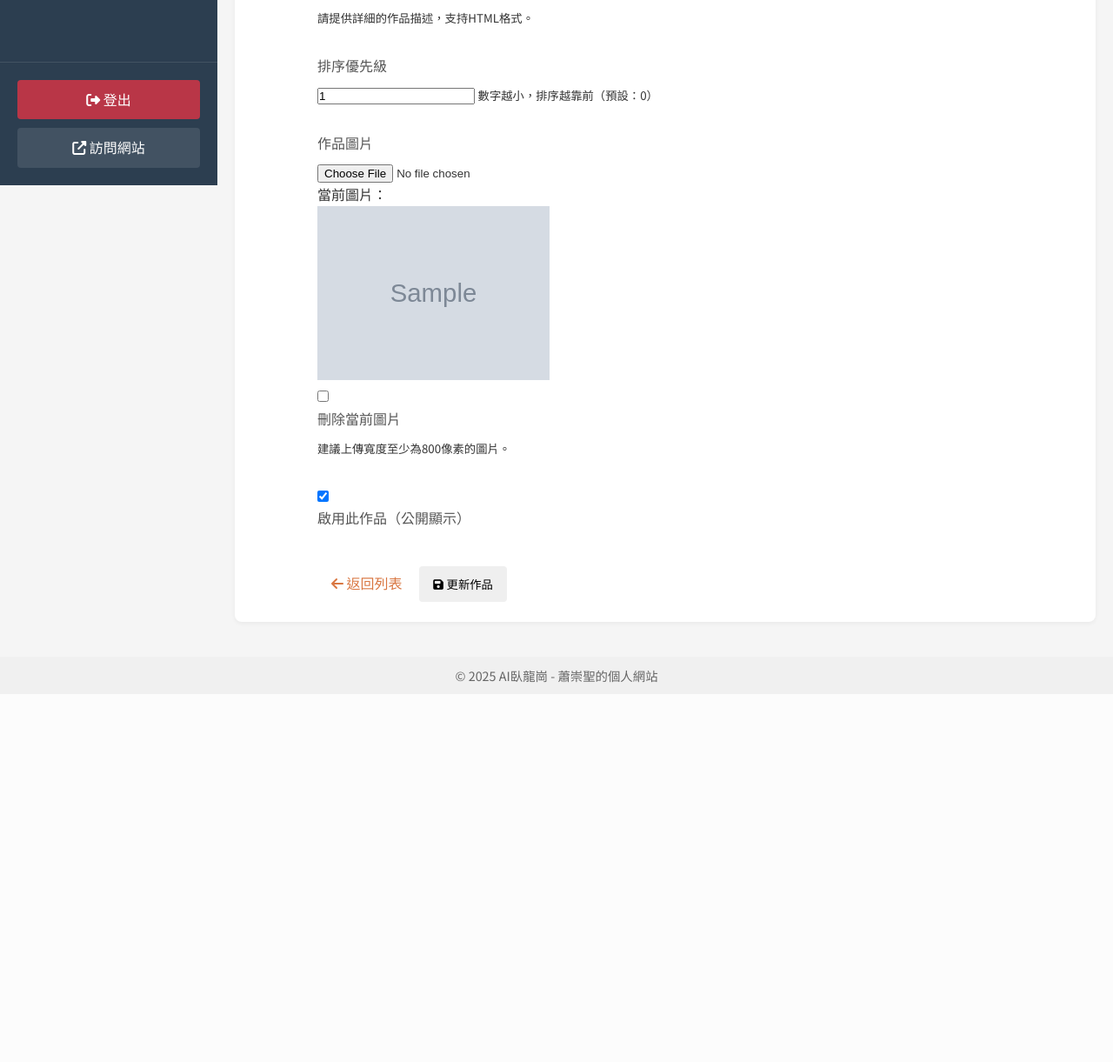
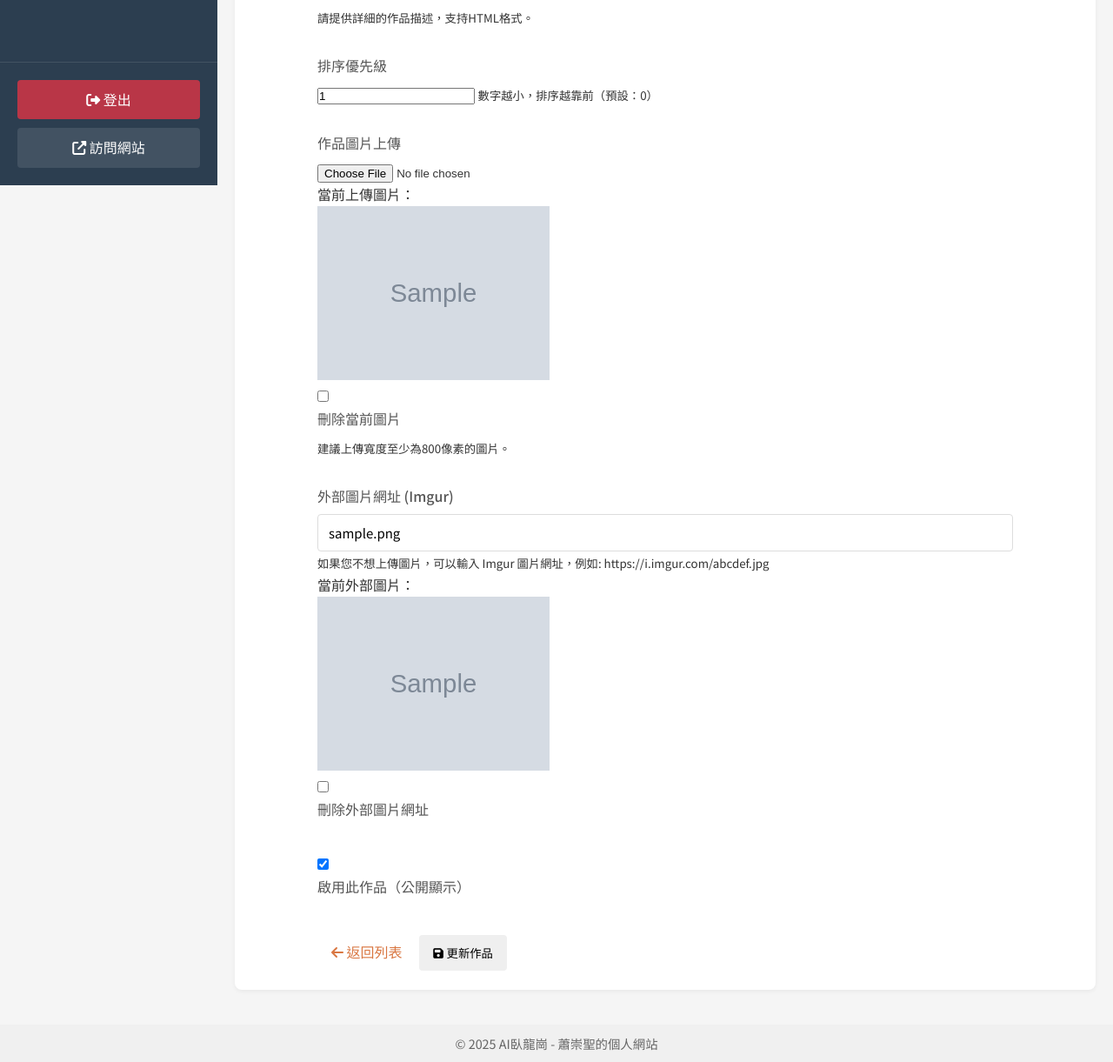
Before and after one commit to HSIAOCHUNGSHENG/AIDRAGONHOUSE2, a Flask app: page /admin/portfolio/edit/1 in a window 1280 px wide. Shown: the part 587-1808 px from the top of the page at 87% size. Before the commit the page ends 1372 px from the top, so only its background shows below. Run offline with Flask 3, Linux system fonts and the light colour scheme; a user stored in the database is signed in; tables that the repository leaves empty hold one stand-in row (values such as "Sample post"); grey boxes marked "Sample" are stand-in pictures; some libraries are stand-ins or nearby versions.

Commit message:
Add files via upload

```diff
--- a/templates/admin/portfolio_form.html
+++ b/templates/admin/portfolio_form.html
@@ -58,11 +58,11 @@
             </div>
 
             <div class="form-group">
-                <label for="image">作品圖片</label>
+                <label for="image">作品圖片上傳</label>
                 <input type="file" id="image" name="image" class="form-control" accept="image/*">
                 {% if portfolio and portfolio.image_path %}
                 <div class="current-image mt-2">
-                    <p>當前圖片：</p>
+                    <p>當前上傳圖片：</p>
                     <img src="{{ url_for('static', filename=portfolio.image_path) }}" alt="{{ portfolio.title }}" style="max-height: 200px;">
                     <div class="form-check mt-2">
                         <input class="form-check-input" type="checkbox" id="remove_image" name="remove_image">
@@ -73,6 +73,24 @@
                 </div>
                 {% endif %}
                 <small class="form-text text-muted">建議上傳寬度至少為800像素的圖片。</small>
+            </div>
+
+            <div class="form-group">
+                <label for="external_image_url">外部圖片網址 (Imgur)</label>
+                <input type="text" id="external_image_url" name="external_image_url" class="form-control" value="{{ portfolio.external_image_url if portfolio and portfolio.external_image_url else '' }}">
+                <small class="form-text text-muted">如果您不想上傳圖片，可以輸入 Imgur 圖片網址，例如: https://i.imgur.com/abcdef.jpg</small>
+                {% if portfolio and portfolio.external_image_url %}
+                <div class="current-image mt-2">
+                    <p>當前外部圖片：</p>
+                    <img src="{{ portfolio.external_image_url }}" alt="{{ portfolio.title }}" style="max-height: 200px;">
+                    <div class="form-check mt-2">
+                        <input class="form-check-input" type="checkbox" id="remove_external_image" name="remove_external_image">
+                        <label class="form-check-label" for="remove_external_image">
+                            刪除外部圖片網址
+                        </label>
+                    </div>
+                </div>
+                {% endif %}
             </div>
 
             <div class="form-group form-check">
--- a/templates/admin/portfolios.html
+++ b/templates/admin/portfolios.html
@@ -49,6 +49,9 @@
                     <td>
                         {% if portfolio.image_path %}
                         <img src="{{ url_for('static', filename=portfolio.image_path) }}" alt="{{ portfolio.title }}" style="max-height: 50px; max-width: 100px;">
+                        {% elif portfolio.external_image_url %}
+                        <img src="{{ portfolio.external_image_url }}" alt="{{ portfolio.title }}" style="max-height: 50px; max-width: 100px;">
+                        <small class="d-block" style="font-size: 0.7rem; color: #666;">(外部圖片)</small>
                         {% else %}
                         <span class="no-image">無圖片</span>
                         {% endif %}
--- a/templates/index.html
+++ b/templates/index.html
@@ -436,6 +436,8 @@
                             <div class="portfolio-item">
                                 {% if portfolio.image_path %}
                                 <img src="{{ url_for('static', filename=portfolio.image_path) }}" alt="{{ portfolio.title }}" class="portfolio-image">
+                                {% elif portfolio.external_image_url %}
+                                <img src="{{ portfolio.external_image_url }}" alt="{{ portfolio.title }}" class="portfolio-image">
                                 {% else %}
                                 <div class="portfolio-image-placeholder">
                                     <i class="fas fa-image"></i>
--- a/templates/portfolio_detail.html
+++ b/templates/portfolio_detail.html
@@ -217,6 +217,10 @@
         <div class="portfolio-image-container">
             <img src="{{ url_for('static', filename=portfolio.image_path) }}" alt="{{ portfolio.title }}" class="portfolio-image">
         </div>
+        {% elif portfolio.external_image_url %}
+        <div class="portfolio-image-container">
+            <img src="{{ portfolio.external_image_url }}" alt="{{ portfolio.title }}" class="portfolio-image">
+        </div>
         {% endif %}
 
         <div class="portfolio-content">
@@ -231,6 +235,8 @@
                 <div class="related-portfolio-item">
                     {% if related.image_path %}
                     <img src="{{ url_for('static', filename=related.image_path) }}" alt="{{ related.title }}" class="related-portfolio-image">
+                    {% elif related.external_image_url %}
+                    <img src="{{ related.external_image_url }}" alt="{{ related.title }}" class="related-portfolio-image">
                     {% else %}
                     <div class="portfolio-image-placeholder" style="height: 150px; background-color: #f5f5f5; display: flex; align-items: center; justify-content: center;">
                         <i class="fas fa-image" style="font-size: 2rem; color: #ccc;"></i>
```
